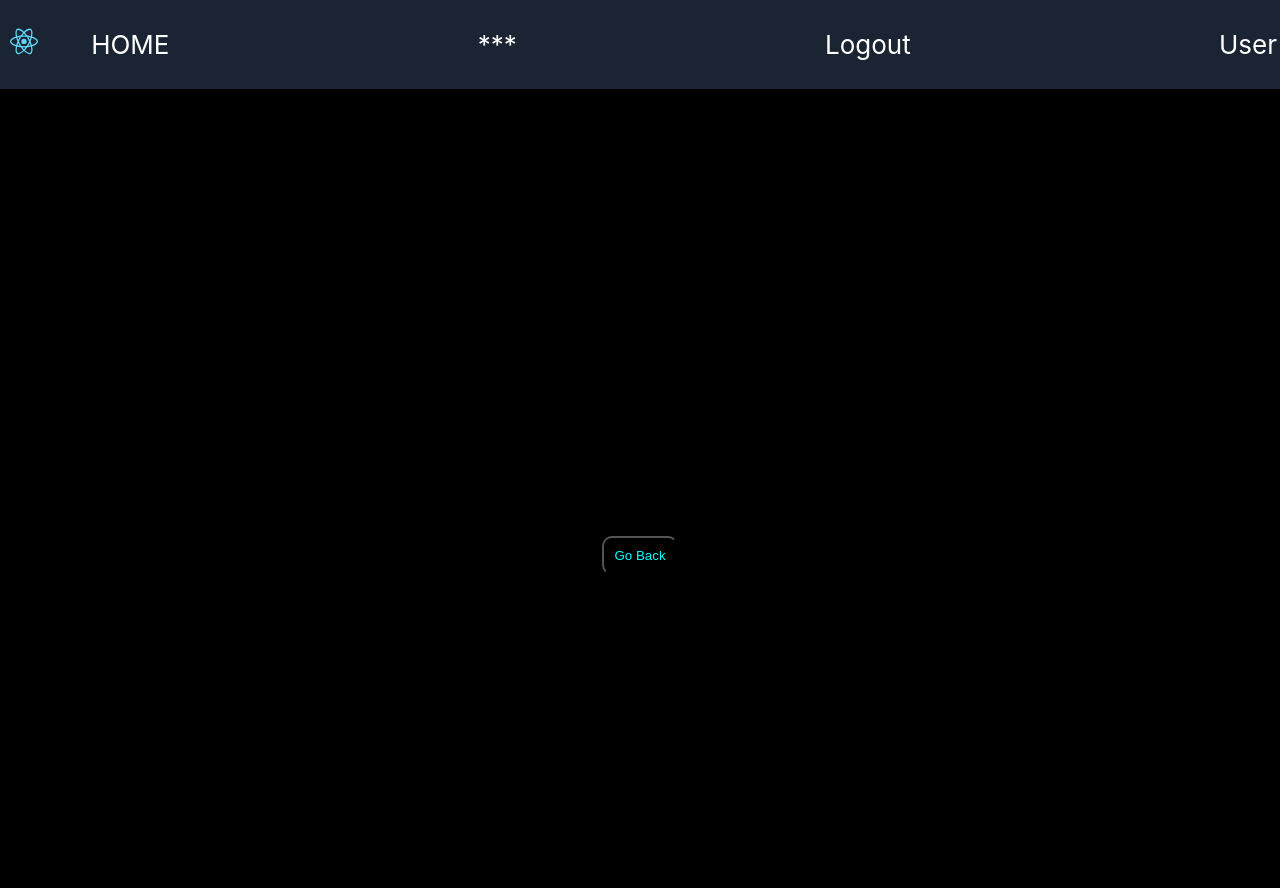
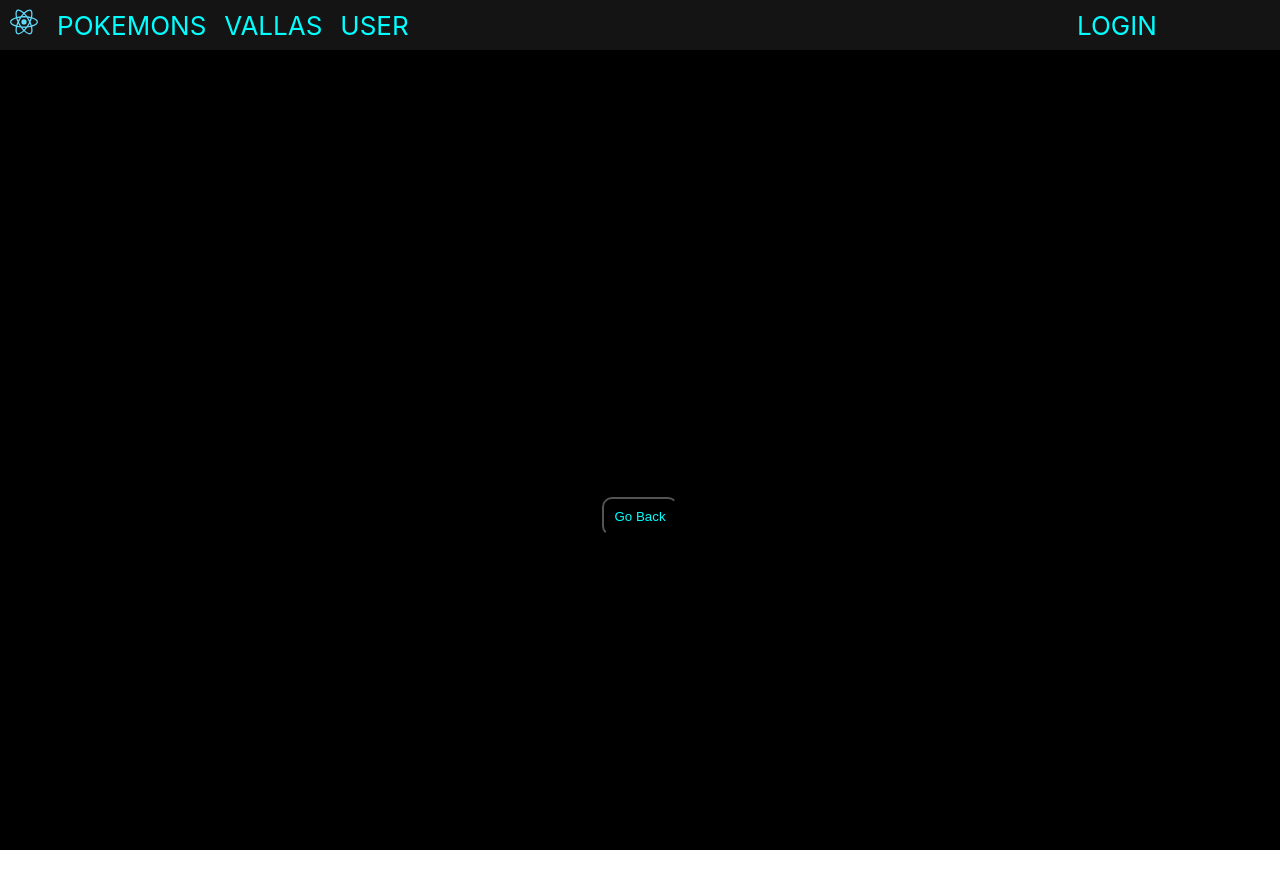
Before and after one commit to IamDavidev/PokeApiApp, a React (Vite) app: page /pokemon/1 in a window 1280 px wide. After the commit the page ends 850 px from the top, so only its background shows below. Built offline with nearby package versions, Linux system fonts and the light colour scheme.

Commit message:
pokemon screen

```diff
--- a/src/App.css
+++ b/src/App.css
@@ -8,7 +8,7 @@
 /* GLOBALS */
 a {
   text-decoration: none;
-  color: white;
+  color: rgb(0, 255, 255);
 }
 
 h2 {
@@ -25,7 +25,7 @@ h3 {
 .login_screen,
 .singup_page,
 .login_page {
-  /* background-image: url("/assets/LoginScreen.jpg"); */
+  background-image: url("/assets/LoginScreen.jpg");
   background-size: cover;
   height: 100vh;
   width: 100%;
@@ -111,7 +111,8 @@ h3 {
 
 /* NAVBAR */
 .nav {
-  background: #1a2433
+  background: #141414;
+  color:#0ff
 }
 
 .nav__container {
@@ -119,6 +120,7 @@ h3 {
   justify-content: space-between;
   align-items: center;
   width: 100%;
+  height: 50px;
 }
 
 .nav__logo {
@@ -126,17 +128,27 @@ h3 {
 }
 
 .container__links {
+  display: flex;
+  align-items: center;
   width: 100%;
 }
-
-.nav__links {
-  display: flex;
-  justify-content: space-between;
-  align-items: center;
+.pokemons_links{
+  display:flex;
+  width: 30%;
+  justify-content: space-around;
+  color:#0ff
 }
 
+
+.login_link {
+  width:60%;
+  display: flex;
+  justify-content: flex-end;
+}
+
+
 li {
-  margin: 1px;
+  margin-right: 10px;
   list-style: none;
   text-decoration: none;
   margin: 3px;
--- a/src/components/Navbar.jsx
+++ b/src/components/Navbar.jsx
@@ -13,20 +13,14 @@ const Navbar = () => {
           <img src={logo} alt="logo" />
         </div>
         <div className="container__links">
-          <ul className="nav__links">
-            <li>
-              <NavLink to="/home">HOME</NavLink>
-            </li>
-            <li>
-              <NavLink to="/womand">***</NavLink>
-            </li>
-            <li>
-              <Link to="/login"> Logout</Link>
-            </li>
-            <li>
-              <NavLink to="/user">User</NavLink>
-            </li>
-          </ul>
+          <div className="pokemons_links">
+            <NavLink to="/home">POKEMONS</NavLink>
+            <NavLink to="/womand">VALLAS</NavLink>
+            <Link to="/login">USER</Link>
+          </div>
+          <div className="login_link">
+            <NavLink to="/user">LOGIN</NavLink>
+          </div>
         </div>
       </nav>
     </div>
--- /dev/null
+++ b/src/helpers/history.jsx
@@ -0,0 +1,4 @@
+import { useHistory} from "react-router-dom";
+
+
+export const History = useHistory();
--- a/src/pages/PokemonScreen.jsx
+++ b/src/pages/PokemonScreen.jsx
@@ -2,7 +2,8 @@ import { useParams } from 'react-router';
 import { useHistory } from 'react-router-dom';
 const PokemonScreen = () => {
     const history = useHistory();
-  const name = useParams();
+  // const id = useParams;
+  // console.log(id);
   const handleBack = () => {
     history.goBack();
   };
--- a/src/routes/AppRoute.jsx
+++ b/src/routes/AppRoute.jsx
@@ -1,17 +1,17 @@
 import { Route, Switch, Redirect } from 'react-router-dom';
 import Login from '../pages/Login';
 import Home from '../pages/Home';
-import Navbar from '../components/Navbar'
+import Navbar from '../components/Navbar';
 import PokemonScreen from '../pages/PokemonScreen';
 const AppRoute = () => {
   return (
     <>
-        <Navbar />
+      <Navbar />
       <Switch>
         <Route exact path="/home" component={Home} />
         <Route exact path="/nosetodavia" component={Home} />
         <Route exact path="/user" component={Home} />
-        <Route exact path='/pokemon/:id' component={PokemonScreen} />
+        <Route exact path="/pokemon/:id" component={PokemonScreen} />
         <Redirect to="/login" />
       </Switch>
     </>
```
Also changed, not shown: src/helpers/GetPokemonsURL.jsx (deleted, +0 -13 lines), src/pages/Home.jsx (+3 -8 lines).
